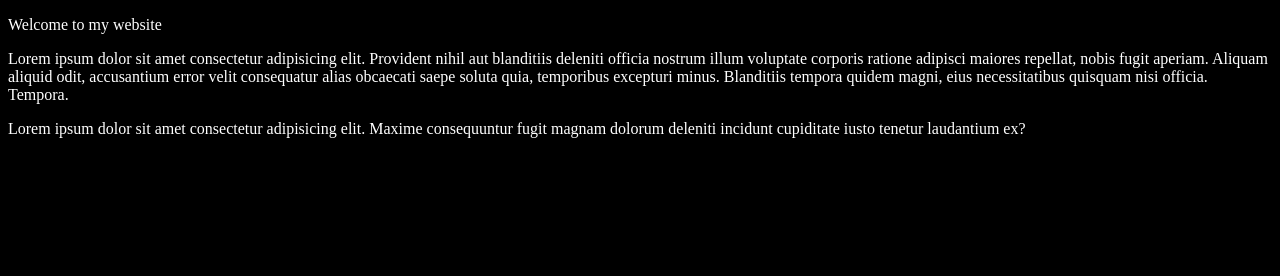
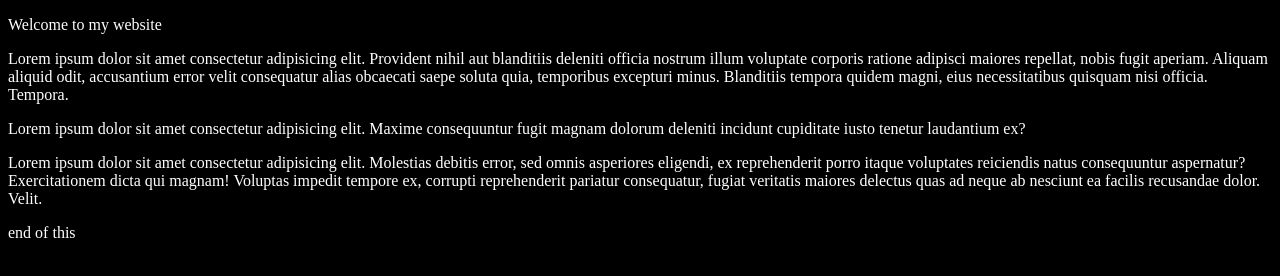
Before and after one commit to angrynajam/learning-git, a plain HTML site: page index.html in a window 1280 px wide. Drawn offline with Linux system fonts and the light colour scheme.

Commit message:
worked on master

```diff
--- a/index.html
+++ b/index.html
@@ -22,5 +22,17 @@
             consequuntur fugit magnam dolorum deleniti incidunt cupiditate iusto
             tenetur laudantium ex?
         </p>
+
+        <p>
+            Lorem ipsum dolor sit amet consectetur adipisicing elit. Molestias
+            debitis error, sed omnis asperiores eligendi, ex reprehenderit porro
+            itaque voluptates reiciendis natus consequuntur aspernatur?
+            Exercitationem dicta qui magnam! Voluptas impedit tempore ex,
+            corrupti reprehenderit pariatur consequatur, fugiat veritatis
+            maiores delectus quas ad neque ab nesciunt ea facilis recusandae
+            dolor. Velit.
+        </p>
+
+        <p>end of this</p>
     </body>
 </html>
```
